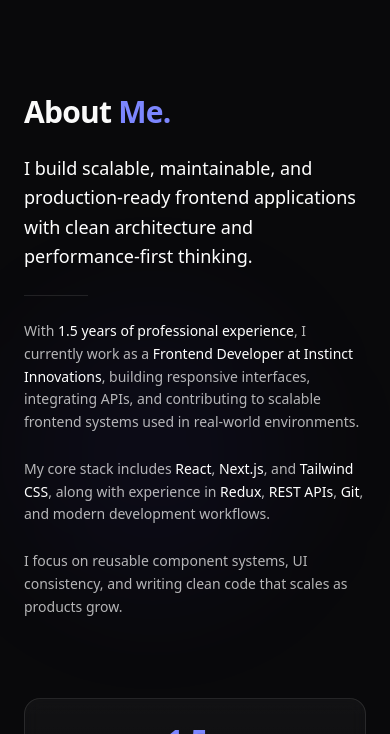
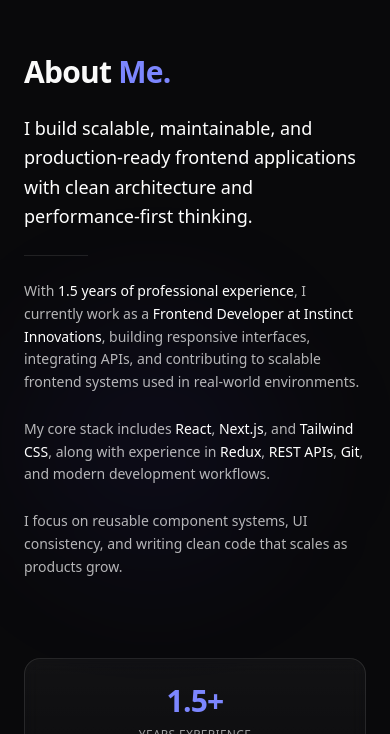
Before and after one commit to YatishPatil1234/portfolio, a Next.js app: page / in a window 390 px wide. Shown: the part 830-1564 px from the top of the page. Built offline with nearby package versions, Linux system fonts and the light colour scheme.

Commit message:
Adjust padding in About section for improved layout

```diff
--- a/src/components/About.jsx
+++ b/src/components/About.jsx
@@ -6,7 +6,7 @@ export default function About() {
   return (
     <section
       id="about"
-      className="relative max-w-6xl mx-auto px-6 pt-20 md:pt-28 pb-0 overflow-hidden "
+      className="relative max-w-6xl mx-auto px-6 pt-10 md:pt-28 pb-0 overflow-hidden "
     >
       {/* Background Glow */}
       <div className="absolute inset-0 -z-10">
```
